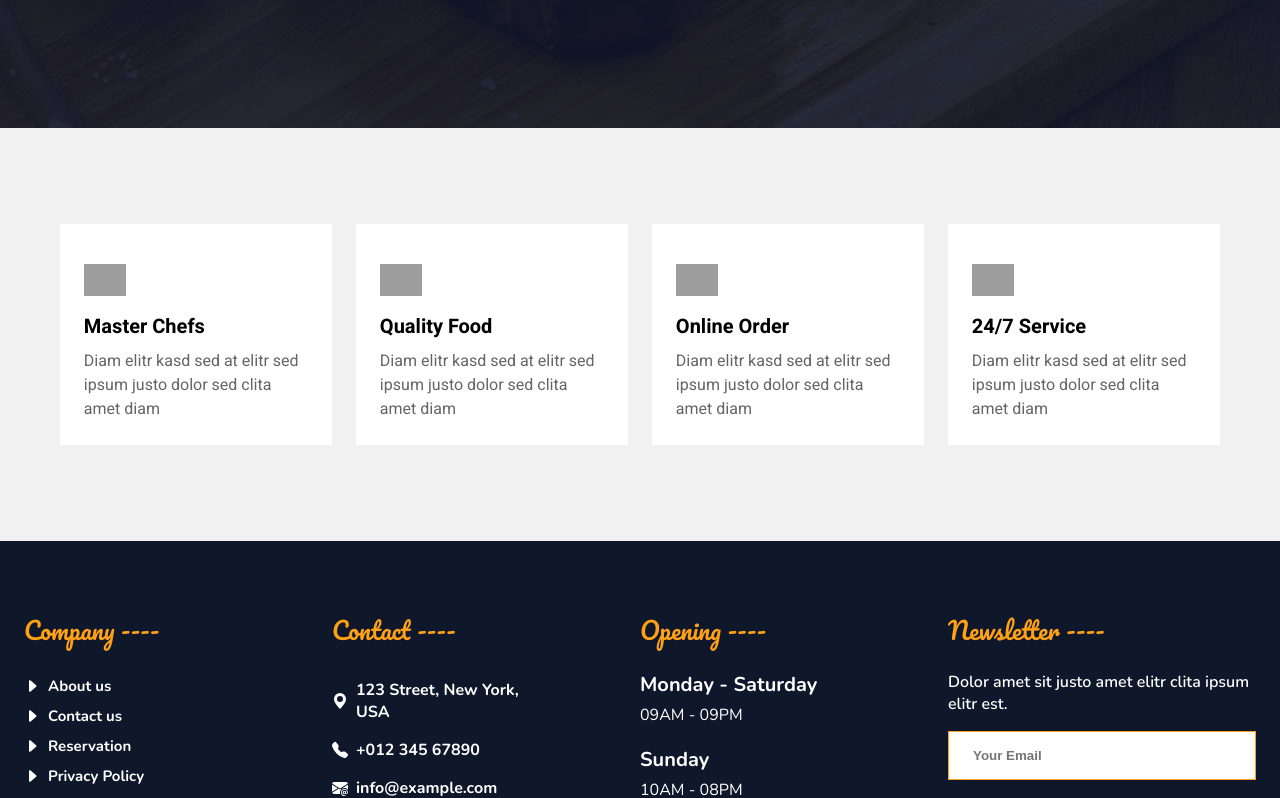
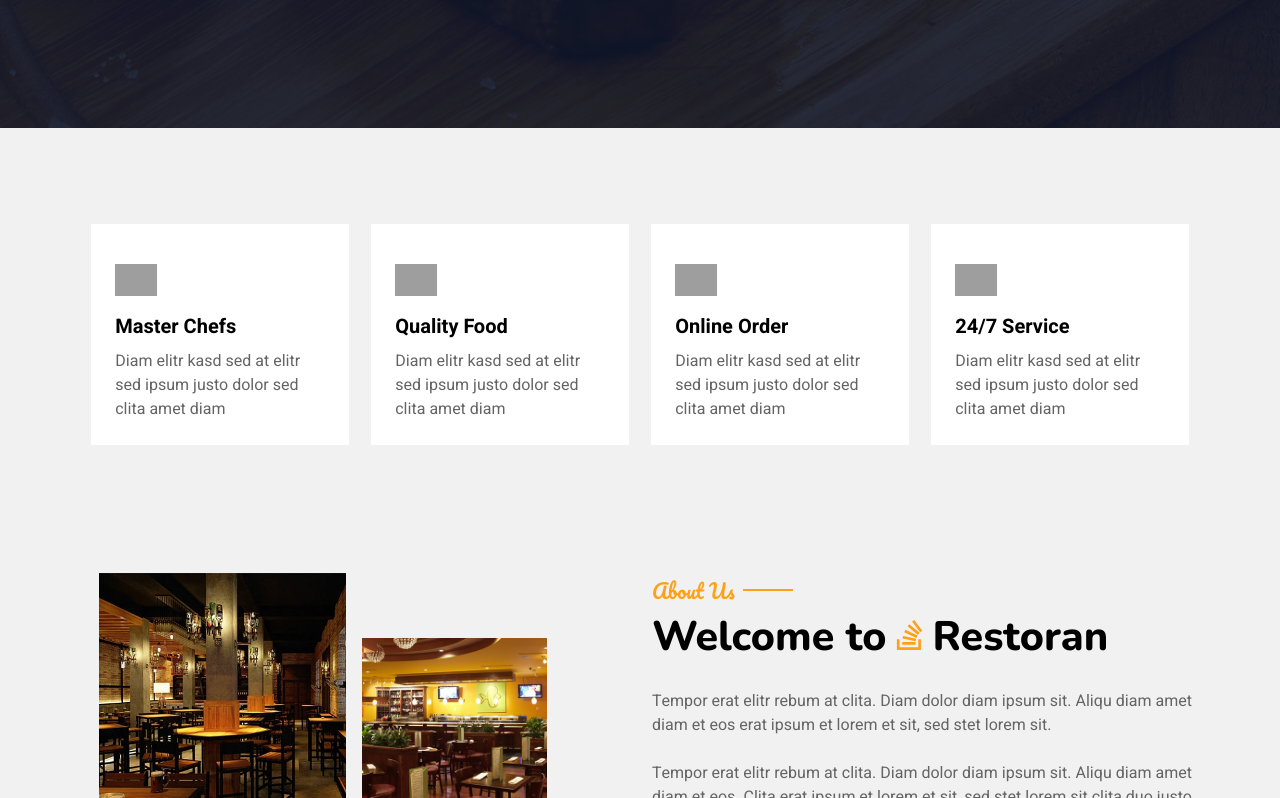
Before and after one commit to marcospinelli7/dojo-exercise-restaurant, a React (Create React App) app: page / in a window 1280 px wide. Shown: the part 622-1420 px from the top of the page. Built offline with nearby package versions, Linux system fonts and the light colour scheme; grey boxes are pictures that could not be loaded; the HTML template or start-up script is replaced by a standard one.

Commit message:
Modify Page Spacing  and add some  global style

```diff
--- a/src/index.css
+++ b/src/index.css
@@ -11,6 +11,7 @@
   /* useful tertiary colors */
   --black: #000;
   --white: #fff;
+  --grey: #666565;
   --yellow: #ffc107;
 }
 * {
@@ -27,3 +28,32 @@ ul li {
 .mb-16 {
   margin-bottom: 16px;
 }
+.text-line {
+  width: 50px;
+  background-color: var(--primary-color);
+  height: 2px;
+  margin-left: 8px;
+}
+.responsive-padding {
+  padding: 0 24px;
+}
+@media screen and (min-width: 575px){
+  .responsive-padding {
+    padding: 0 48px;
+  }
+}
+@media screen and (min-width: 768px){
+  .responsive-padding {
+    padding: 0 60px;
+  }
+}
+@media screen and (min-width: 990px){
+  .responsive-padding {
+    padding: 0 80px;
+  }
+}
+/* @media screen and (min-width: 1200px){
+  .responsive-padding {
+    padding: 0 auto;
+  }
+} */
--- a/src/pages/Homepage/Homepage.css
+++ b/src/pages/Homepage/Homepage.css
@@ -2,7 +2,8 @@
     width: 100%;
     display: flex;
     flex-direction: column;
-    padding: 96px 24px 48px 24px;
+    padding-top: 96px;
+    padding-bottom: 48px;
     gap: 24px 0;
     flex-wrap: wrap;
     justify-content: space-around;
@@ -14,8 +15,3 @@
         flex-direction: row;
     }
 }
-@media screen and (min-width: 990px) {
-    .service-section{
-        padding: 96px 48px;
-    }
-}
--- a/src/pages/Homepage/Homepage.jsx
+++ b/src/pages/Homepage/Homepage.jsx
@@ -8,7 +8,7 @@ const Homepage = () => {
   return (
     <>
       <Hero />
-      <div className="service-section">
+      <div className="service-section responsive-padding">
         <ServiceCard
           icon="/logo.svg"
           title="Master Chefs"
@@ -30,6 +30,7 @@ const Homepage = () => {
           description="Diam elitr kasd sed at elitr sed ipsum justo dolor sed clita amet diam"
         />
       </div>
+      <AboutSection />
     </>
   )
 }
```
